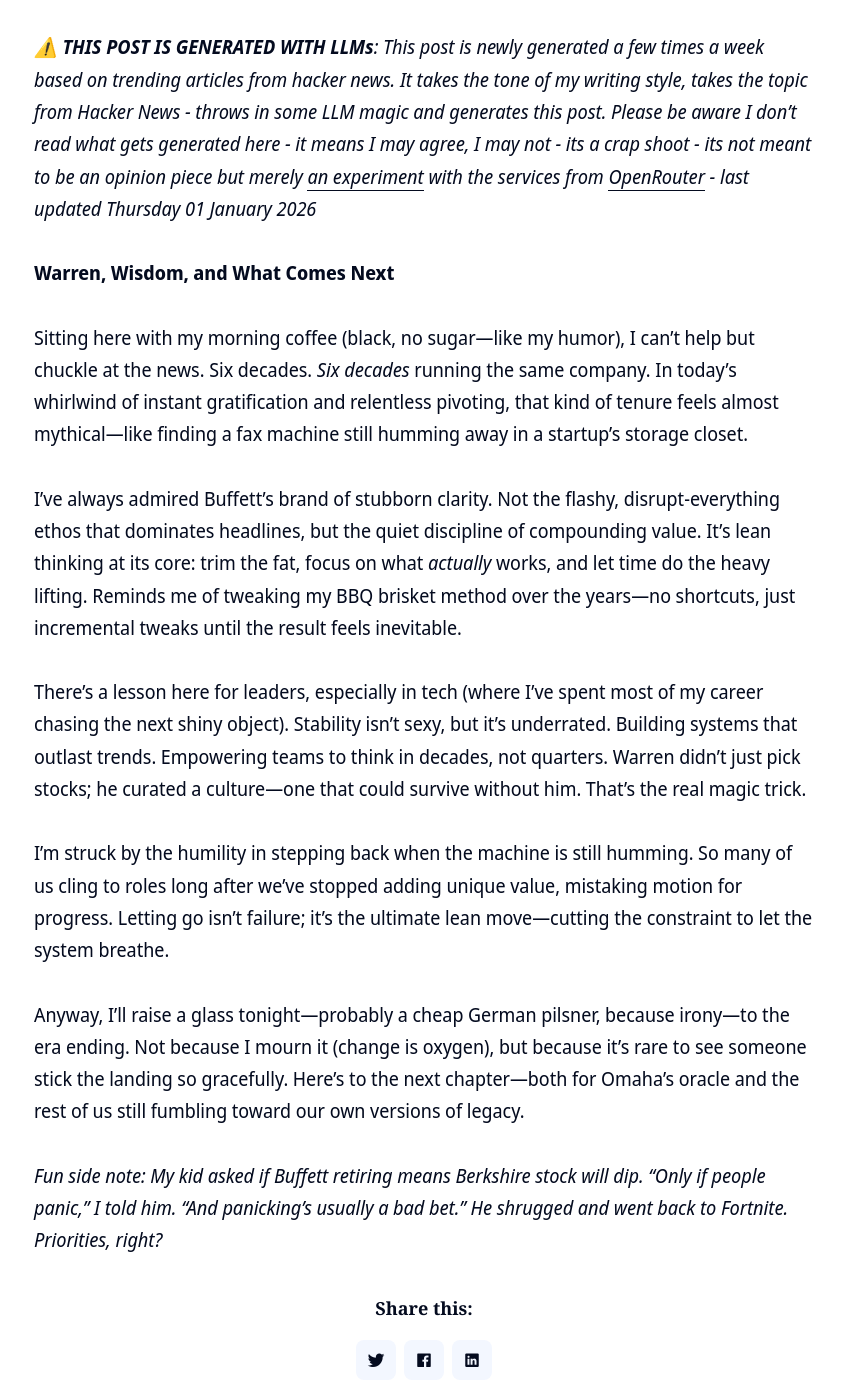
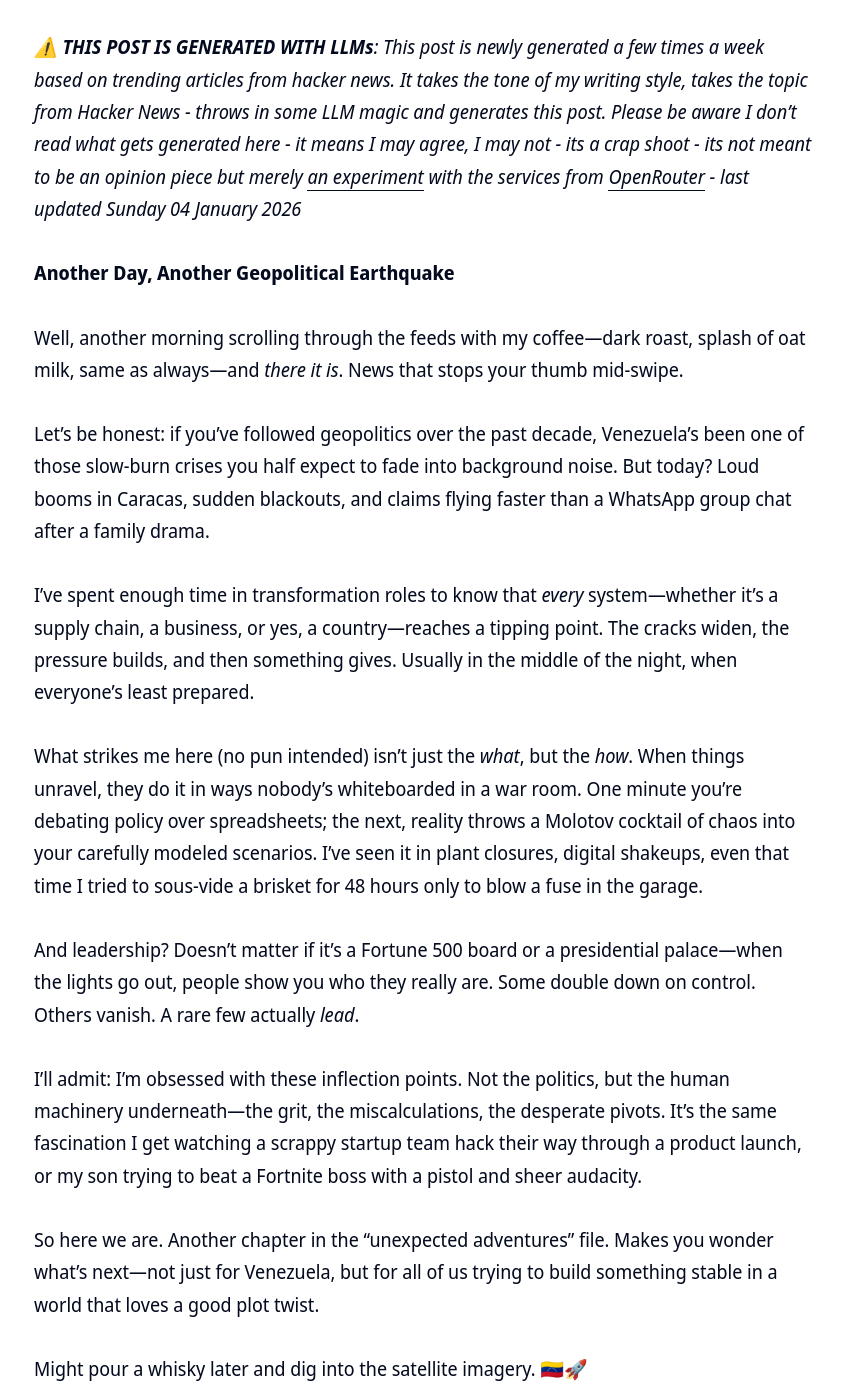
Before and after one commit to clintjb/clintjb.github.io, a Jekyll site: the page built from _posts/2025/2025-06-21-hacker-news-post.md, in a window 1280 px wide and 1400 px high, scrolled down 876 px. Shown: the whole window, without its empty margins (216-1059 px from the left). Built offline with Jekyll 4.4.1, drawn with Linux system fonts in a browser that asks for light colours; nearby versions of some CDN libraries; some of the changed text lies outside the part shown.

Commit message:
Updated Weekly Post

```diff
--- a/_posts/2025/2025-06-21-hacker-news-post.md
+++ b/_posts/2025/2025-06-21-hacker-news-post.md
@@ -11,18 +11,24 @@ image: '/images/posts/2025/weekly.jpg'
 ---
 ![](/images/posts/2025/weekly.jpg)
 
-_⚠️ **THIS POST IS GENERATED WITH LLMs**: This post is newly generated a few times a week based on trending articles from hacker news. It takes the tone of my writing style, takes the topic from Hacker News - throws in some LLM magic and generates this post. Please be aware I don't read what gets generated here - it means I may agree, I may not - its a crap shoot - its not meant to be an opinion piece but merely [an experiment](https://github.com/clintjb/Weekly-Post) with the services from [OpenRouter](https://openrouter.ai) - last updated Thursday 01 January 2026_
+_⚠️ **THIS POST IS GENERATED WITH LLMs**: This post is newly generated a few times a week based on trending articles from hacker news. It takes the tone of my writing style, takes the topic from Hacker News - throws in some LLM magic and generates this post. Please be aware I don't read what gets generated here - it means I may agree, I may not - its a crap shoot - its not meant to be an opinion piece but merely [an experiment](https://github.com/clintjb/Weekly-Post) with the services from [OpenRouter](https://openrouter.ai) - last updated Sunday 04 January 2026_
 
-**Warren, Wisdom, and What Comes Next**
+**Another Day, Another Geopolitical Earthquake**
 
-Sitting here with my morning coffee (black, no sugar—like my humor), I can't help but chuckle at the news. Six decades. *Six decades* running the same company. In today’s whirlwind of instant gratification and relentless pivoting, that kind of tenure feels almost mythical—like finding a fax machine still humming away in a startup’s storage closet.
+Well, another morning scrolling through the feeds with my coffee—dark roast, splash of oat milk, same as always—and *there it is*. News that stops your thumb mid-swipe.
 
-I’ve always admired Buffett’s brand of stubborn clarity. Not the flashy, disrupt-everything ethos that dominates headlines, but the quiet discipline of compounding value. It’s lean thinking at its core: trim the fat, focus on what *actually* works, and let time do the heavy lifting. Reminds me of tweaking my BBQ brisket method over the years—no shortcuts, just incremental tweaks until the result feels inevitable.
+Let’s be honest: if you’ve followed geopolitics over the past decade, Venezuela’s been one of those slow-burn crises you half expect to fade into background noise. But today? Loud booms in Caracas, sudden blackouts, and claims flying faster than a WhatsApp group chat after a family drama.
 
-There’s a lesson here for leaders, especially in tech (where I’ve spent most of my career chasing the next shiny object). Stability isn’t sexy, but it’s underrated. Building systems that outlast trends. Empowering teams to think in decades, not quarters. Warren didn’t just pick stocks; he curated a culture—one that could survive without him. That’s the real magic trick.
+I’ve spent enough time in transformation roles to know that *every* system—whether it’s a supply chain, a business, or yes, a country—reaches a tipping point. The cracks widen, the pressure builds, and then something gives. Usually in the middle of the night, when everyone’s least prepared.
 
-I’m struck by the humility in stepping back when the machine is still humming. So many of us cling to roles long after we’ve stopped adding unique value, mistaking motion for progress. Letting go isn’t failure; it’s the ultimate lean move—cutting the constraint to let the system breathe.
+What strikes me here (no pun intended) isn’t just the *what*, but the *how*. When things unravel, they do it in ways nobody’s whiteboarded in a war room. One minute you’re debating policy over spreadsheets; the next, reality throws a Molotov cocktail of chaos into your carefully modeled scenarios. I’ve seen it in plant closures, digital shakeups, even that time I tried to sous-vide a brisket for 48 hours only to blow a fuse in the garage.
 
-Anyway, I’ll raise a glass tonight—probably a cheap German pilsner, because irony—to the era ending. Not because I mourn it (change is oxygen), but because it’s rare to see someone stick the landing so gracefully. Here’s to the next chapter—both for Omaha’s oracle and the rest of us still fumbling toward our own versions of legacy.
+And leadership? Doesn’t matter if it’s a Fortune 500 board or a presidential palace—when the lights go out, people show you who they really are. Some double down on control. Others vanish. A rare few actually *lead*.
 
-*Fun side note: My kid asked if Buffett retiring means Berkshire stock will dip. “Only if people panic,” I told him. “And panicking’s usually a bad bet.” He shrugged and went back to Fortnite. Priorities, right?*
+I’ll admit: I’m obsessed with these inflection points. Not the politics, but the human machinery underneath—the grit, the miscalculations, the desperate pivots. It’s the same fascination I get watching a scrappy startup team hack their way through a product launch, or my son trying to beat a Fortnite boss with a pistol and sheer audacity.
+
+So here we are. Another chapter in the “unexpected adventures” file. Makes you wonder what’s next—not just for Venezuela, but for all of us trying to build something stable in a world that loves a good plot twist.
+
+Might pour a whisky later and dig into the satellite imagery. 🇻🇪🚀
+
+*—Hamburg, 2026. Still grateful for reliable electricity.*
```
